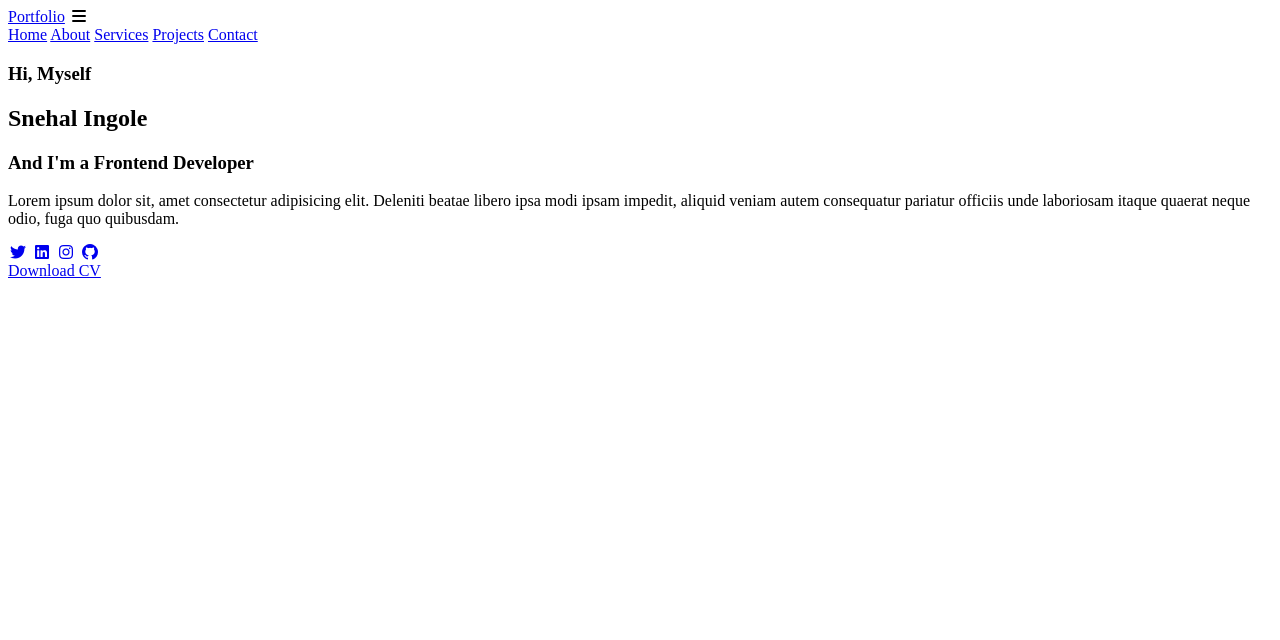
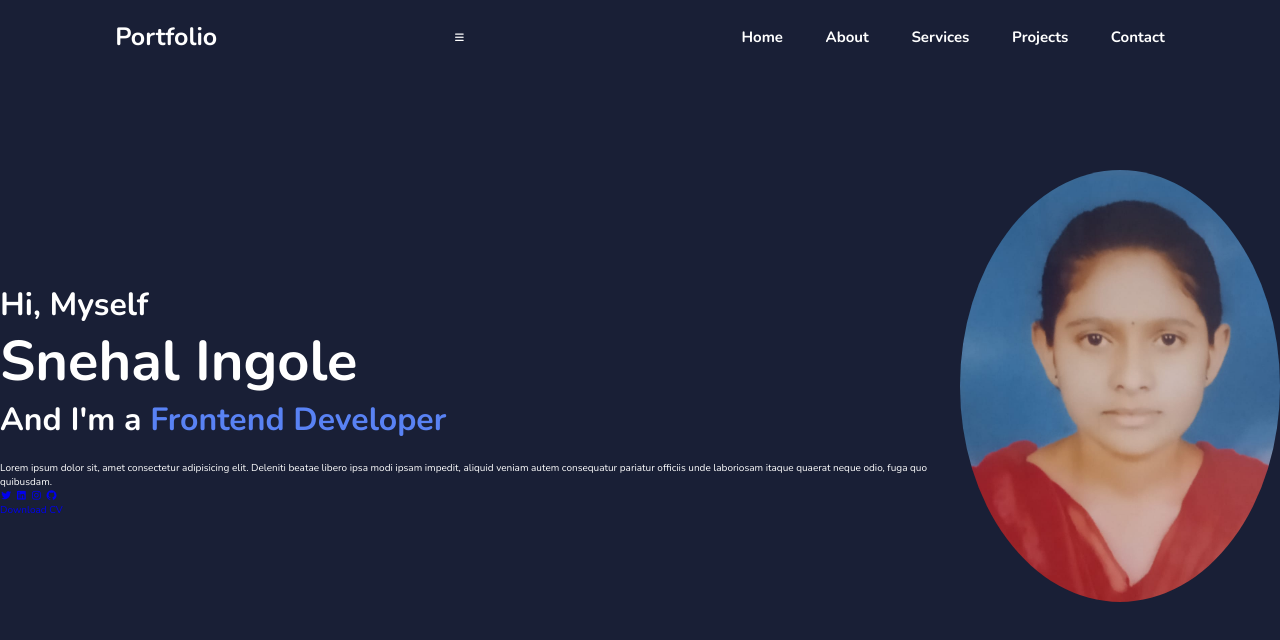
Before and after one commit to Snehalingole1905/portfolio, a plain HTML site: page index.html in a window 1280 px wide. Drawn offline with nearby package versions, Linux system fonts and the light colour scheme.

Commit message:
third commit

```diff
--- a/index.html
+++ b/index.html
@@ -28,7 +28,7 @@
         <div class="home-content">
             <h3>Hi, Myself</h3>
             <h1>Snehal Ingole</h1>
-            <h3>And I'm a Frontend Developer</h3>
+            <h3>And I'm a <span>Frontend Developer</span></h3>
             <p>Lorem ipsum dolor sit, amet consectetur adipisicing elit. Deleniti beatae libero ipsa modi ipsam impedit, aliquid veniam autem consequatur pariatur officiis unde laboriosam itaque quaerat neque odio, fuga quo quibusdam.</p>
             <div class="social-media">
                 <a href="#"><i class="fa-brands fa-twitter"></i></a>
@@ -38,6 +38,10 @@
             </div>
             <a href="#" class="btn">Download CV</a>
         </div>
+
+        <div class="home-img">
+            <img src="images/photo.jpeg" alt="images">
+        </div>
     </section>
 
     <script src="main.js"></script>
--- a/style.css
+++ b/style.css
@@ -0,0 +1,109 @@
+
+@import url('https://fonts.googleapis.com/css2?family=Nunito:ital,wght@0,200..1000;1,200..1000&display=swap');
+
+*{
+    margin: 0;
+    padding: 0;
+    box-sizing: border-box;
+    text-decoration: none;
+    border: none;
+    outline: none;
+    scroll-behavior: smooth;
+    font-family: "Nunito", sans-serif;
+}
+
+:root{
+    --bg-color: #191f36;
+    --snd-bf-color:#262848;
+    --text-color: #fff;
+    --main-color:#5982F4;
+
+}
+
+html{
+    font-size: 62.5%;
+    overflow-x: hidden;
+}
+
+body{
+    background: var(--bg-color);
+    color: var(--text-color);
+}
+
+section{
+    min-height: 100vh;
+    padding: 10rem 95 2rem;
+}
+.header{
+    position: fixed;
+    top: 0;
+    left: 0;
+    width: 100%;
+    padding: 2rem 9%;
+    background: var(--bg-color);
+    display: flex;
+    justify-content: space-between;
+    align-items: center;
+    z-index: 100;
+}
+
+.logo{
+    font-size:2.5rem;
+    color: var(--text-color);
+    font-weight: 700;
+    cursor: default;
+}
+.navbar a{
+    font-size: 1.5rem;
+    color: var(--text-color);
+    margin-left: 4rem;
+    font-weight: 700;
+}
+.navbar a:hover,
+.navbar a.active{
+    color: var(--text-color);
+}
+
+#menu-icon{
+    font-size: 3.6rem;
+    color: var(--text-color);
+    display: none;
+}
+.home{
+    display: flex;
+    justify-content: center;
+    align-items: center;
+}
+
+.home-content h3{
+    font-size: 3.2rem;
+    font-weight: 700;
+}
+
+.home-content h3:nth-of-type(2){
+    margin-bottom: 2rem;
+}
+span{
+    color: var(--main-color);
+}
+.home-content h1{
+    font-size: 5.6rem;
+    font-weight: 700;
+    line-height: 1.3;
+}
+.home-img img{
+    width: 25vw;
+    animation: floatImage 4s ease-in-out infinite;
+    border-radius: 50%;
+}
+@keyframes floatImage{
+    0%{
+        transform: translateY(0);
+    }
+    50%{
+        transform: translateY(-2.4rem);
+    }
+    100%{
+        transform: translateY(0);
+    }
+}
```
Also changed, not shown: images/photo.jpeg (added).
